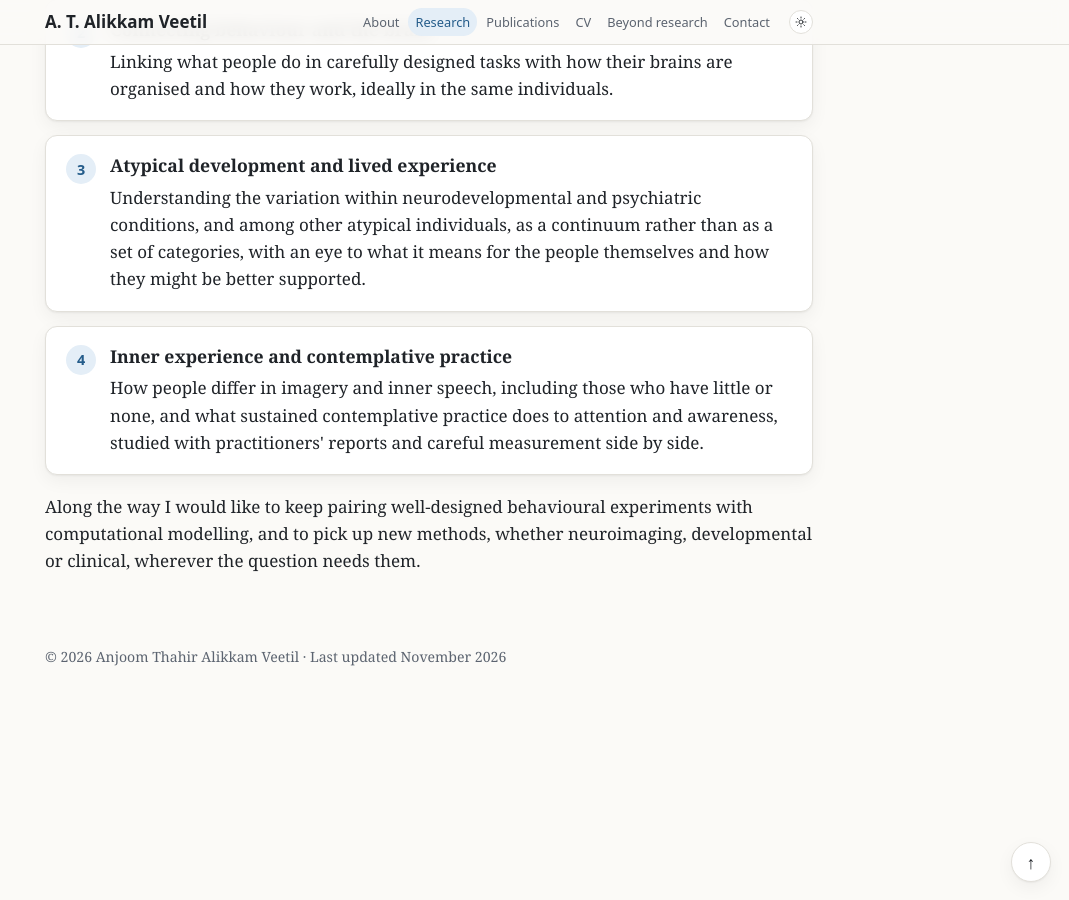
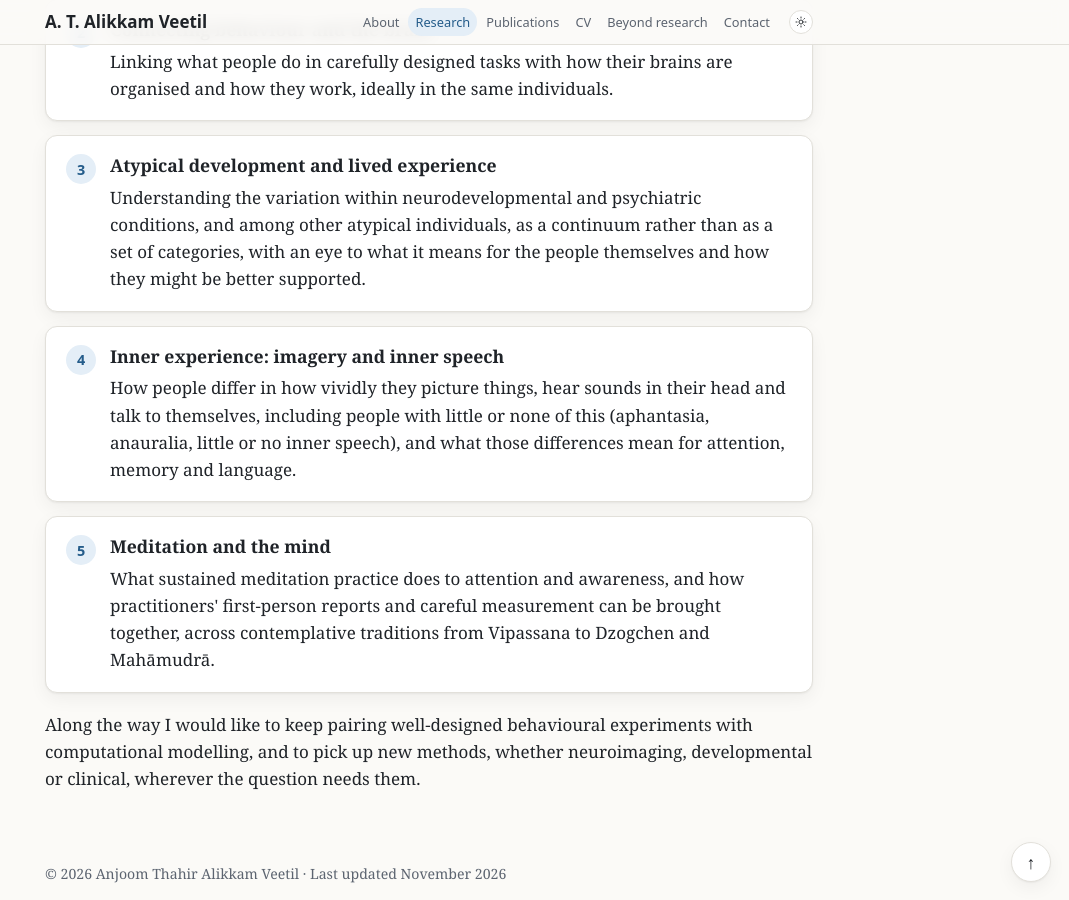
Before and after one commit to anjoomav/anjoomav.github.io, a Jekyll site: the page built from research.html, in a window 1280 px wide and 900 px high, scrolled down 2589 px. Shown: the whole window, without its empty margins (211-1280 px from the left). Built offline with Jekyll 4.4.1, drawn with Linux system fonts in a browser that asks for light colours; before the commit the page ends 3271 px from its top, so only the background shows below that.

Commit message:
Research directions: separate inner-experience (aphantasia, anauralia, inner speech) and meditation directions

```diff
--- a/research.html
+++ b/research.html
@@ -88,8 +88,12 @@ canonical: "https://anjoomav.github.io/research.html"
         <p>Understanding the variation within neurodevelopmental and psychiatric conditions, and among other atypical individuals, as a continuum rather than as a set of categories, with an eye to what it means for the people themselves and how they might be better supported.</p>
       </li>
       <li>
-        <h3>Inner experience and contemplative practice</h3>
-        <p>How people differ in imagery and inner speech, including those who have little or none, and what sustained contemplative practice does to attention and awareness, studied with practitioners' reports and careful measurement side by side.</p>
+        <h3>Inner experience: imagery and inner speech</h3>
+        <p>How people differ in how vividly they picture things, hear sounds in their head and talk to themselves, including people with little or none of this (aphantasia, anauralia, little or no inner speech), and what those differences mean for attention, memory and language.</p>
+      </li>
+      <li>
+        <h3>Meditation and the mind</h3>
+        <p>What sustained meditation practice does to attention and awareness, and how practitioners' first-person reports and careful measurement can be brought together, across contemplative traditions from Vipassana to Dzogchen and Mahāmudrā.</p>
       </li>
     </ol>
     <p>Along the way I would like to keep pairing well-designed behavioural experiments with computational modelling, and to pick up new methods, whether neuroimaging, developmental or clinical, wherever the question needs them.</p>
```
